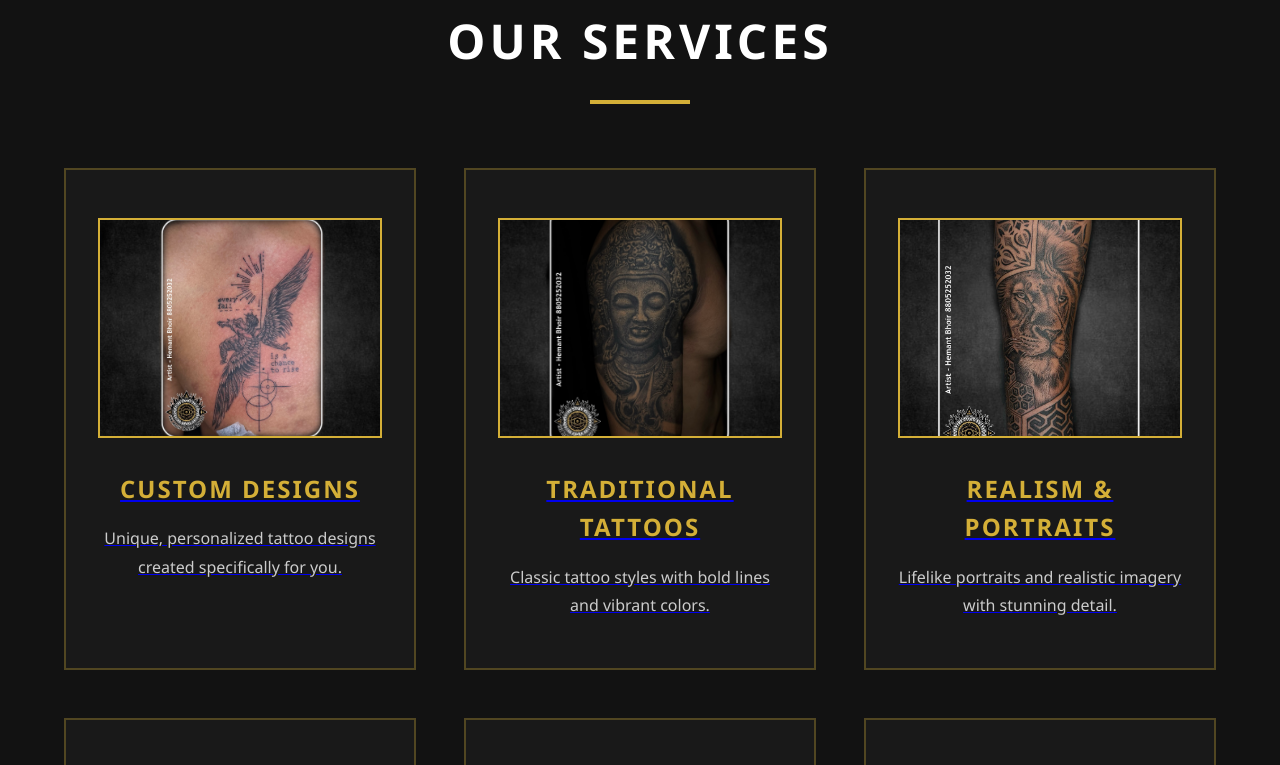
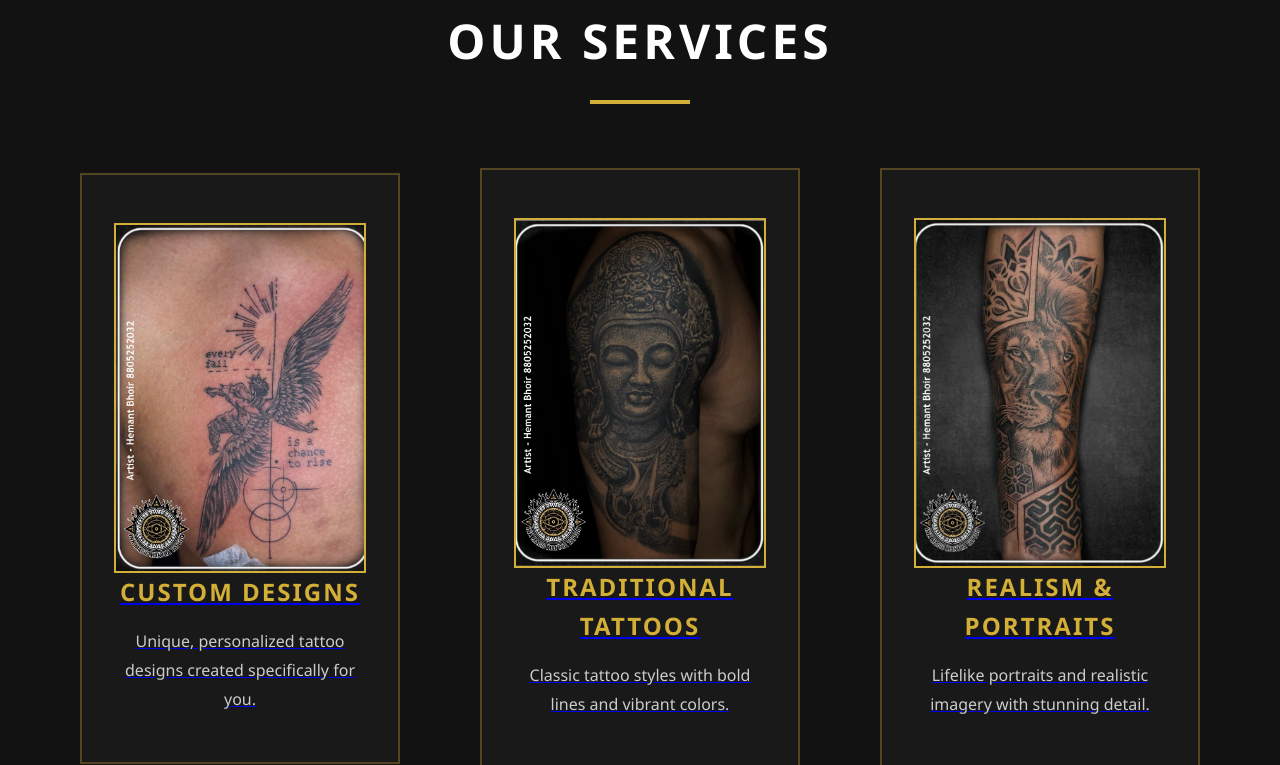
Before and after one commit to sangitnipurte/tattoo_portfolio, a plain HTML site: page index.html in a window 1280 px wide. Shown: the part 2001-2766 px from the top of the page. Drawn offline with Linux system fonts and the light colour scheme.

Commit message:
Updated service image layout

```diff
--- a/index.html
+++ b/index.html
@@ -534,13 +534,28 @@
             position: relative;
             overflow: hidden;
         }
-        .service-image {
-            width: 100%;
-            height: 220px;
-            object-fit: cover;
-            margin-bottom: 1.5rem;
-            border: 2px solid #d4af37;
-        }
+        .gallery img {
+    width: 300%;
+    height: 450px;      /* taller portrait frame */
+    object-fit: cover;
+    object-position: center;
+    border: 2px solid #d4af37;
+}
+.service-card {
+    width: 320px;
+    margin: auto;
+}
+
+.service-image {
+    width: 100%;
+    max-width: 280px;
+    height: 350px;
+    object-fit: cover;
+    border: 2px solid #d4af37;
+    margin: 0 auto;
+    display: block;
+}
+
 
 
         .map-placeholder::before {
```
